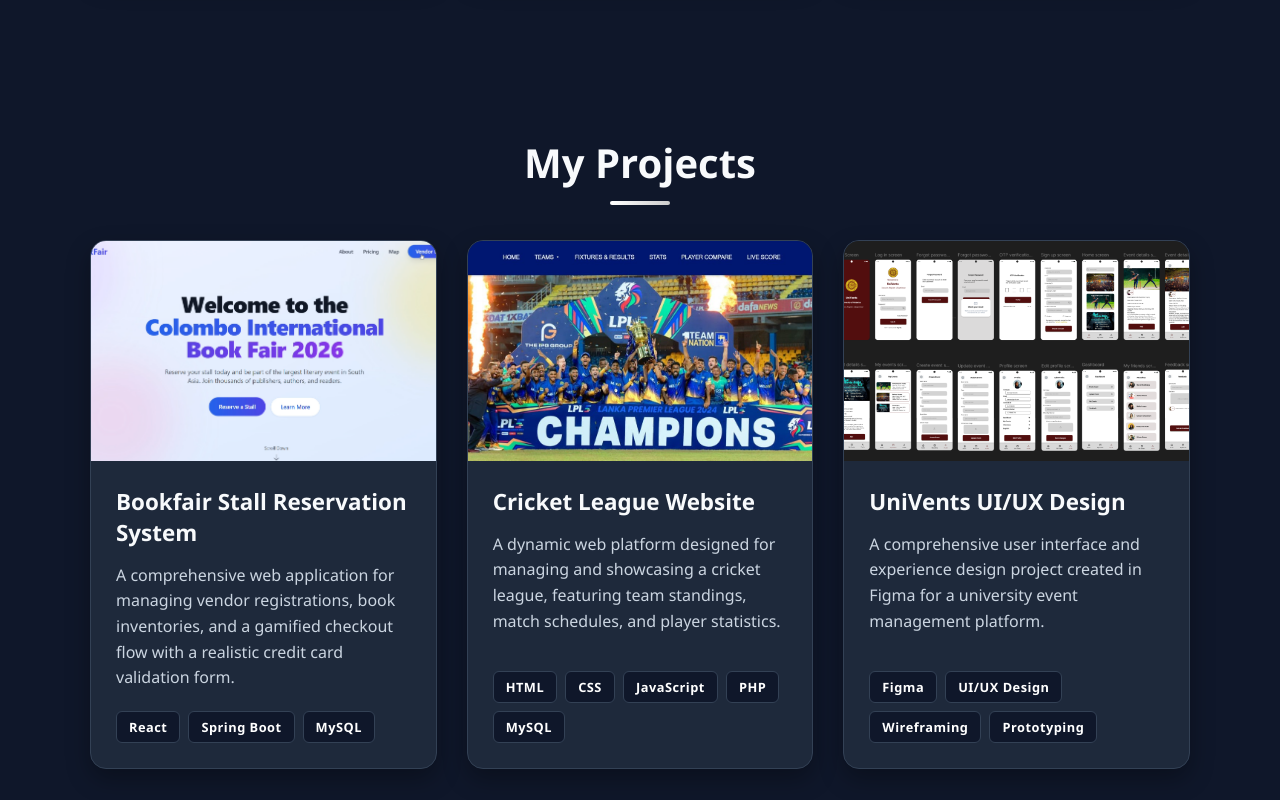
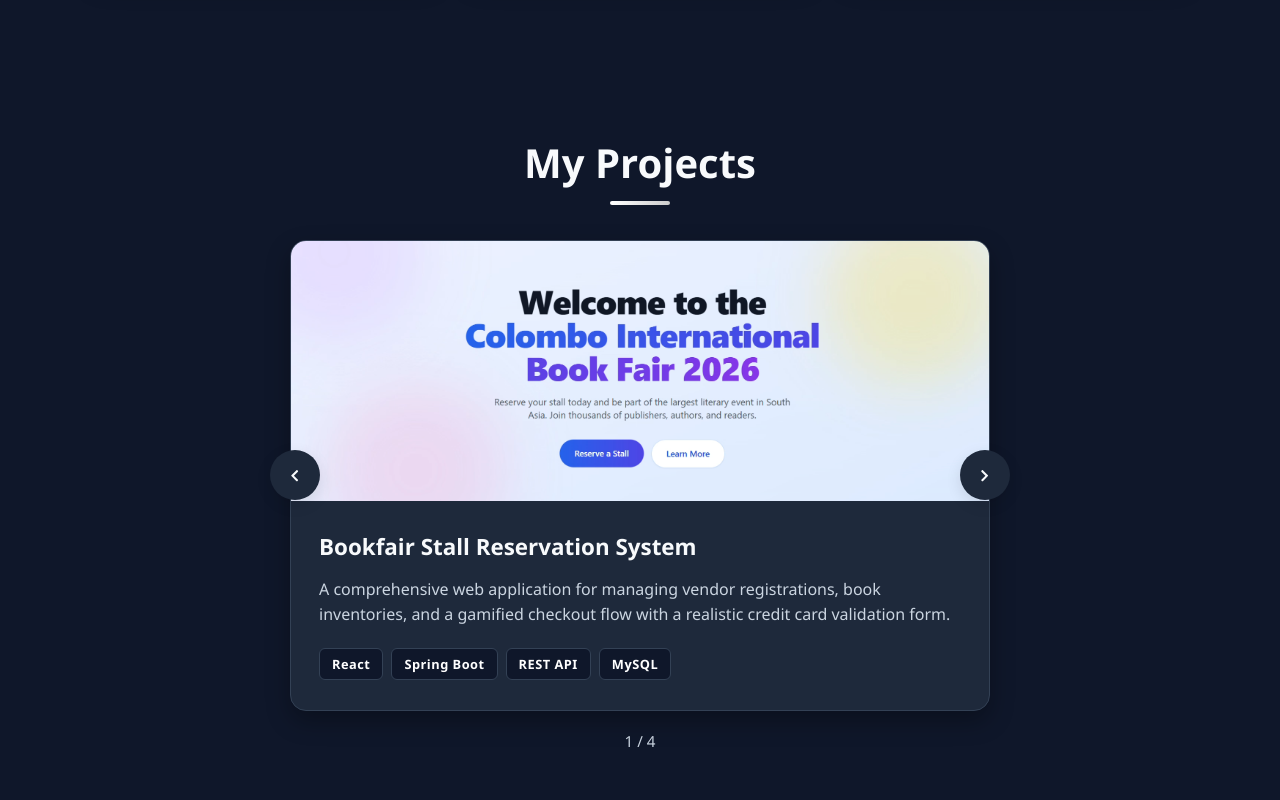
Before and after one commit to Dinuja937/my-portfolio, a React (Vite) app: page / in a window 1280 px wide. Shown: the part 4160-4960 px from the top of the page. Built offline with nearby package versions, Linux system fonts and the light colour scheme.

Commit message:
Add PetNest project and project slider

```diff
--- a/src/components/Projects/Projects.css
+++ b/src/components/Projects/Projects.css
@@ -8,36 +8,77 @@
 }
 
 .projects-container {
-  max-width: 1100px;
+  max-width: 1200px;
   width: 100%;
 }
 
-.projects-grid {
-  display: grid;
-  grid-template-columns: repeat(auto-fit, minmax(320px, 1fr));
-  gap: 30px;
+.projects-carousel {
   margin-top: 50px;
+  position: relative;
+  display: flex;
+  justify-content: center;
+  align-items: center;
+  gap: 20px;
+}
+
+.carousel-button {
+  width: 50px;
+  height: 50px;
+  border: none;
+  border-radius: 50%;
+  background-color: var(--card-bg);
+  color: var(--text-primary);
+  box-shadow: 0 5px 15px rgba(0, 0, 0, 0.1);
+  cursor: pointer;
+  transition: transform 0.2s ease, background-color 0.2s ease;
+  display: flex;
+  align-items: center;
+  justify-content: center;
+  position: absolute;
+  top: 50%;
+  transform: translateY(-50%);
+  z-index: 12;
+}
+
+.carousel-button:hover {
+  transform: translateY(-50%) translateY(-2px);
+  background-color: var(--border-color);
+}
+
+.carousel-button-left {
+  left: calc(50% - 370px);
+}
+
+.carousel-button-right {
+  right: calc(50% - 370px);
 }
 
 .project-card {
   display: flex;
   flex-direction: column;
+  align-items: stretch;
   background-color: var(--card-bg);
   border-radius: 16px;
   overflow: hidden;
   box-shadow: 0 10px 25px var(--card-shadow);
   border: 1px solid var(--border-color);
   transition: transform 0.3s ease, box-shadow 0.3s ease;
+  width: calc(100% - 40px);
+  max-width: 700px;
+  margin: 0 auto;
+  min-height: calc(45vh);
 }
 
 .project-card:hover {
   transform: translateY(-8px);
   box-shadow: 0 15px 35px var(--card-shadow);
+  border-color: var(--accent-color);
 }
 
 .project-image-container {
   width: 100%;
-  height: 220px;
+  min-width: auto;
+  height: 260px;
   position: relative;
   overflow: hidden;
 }
@@ -46,12 +87,14 @@
   width: 100%;
   height: 100%;
   object-fit: cover;
+  min-height: 100%;
   transition: transform 0.5s ease;
 }
 
 .project-card:hover .project-image {
   transform: scale(1.1);
 }
+
 
 .project-overlay {
   position: absolute;
@@ -104,10 +147,11 @@
 }
 
 .project-content {
-  padding: 25px;
+  padding: 30px 28px;
   display: flex;
   flex-direction: column;
   flex: 1;
+  width: 100%;
 }
 
 .project-title {
@@ -142,3 +186,65 @@
   border: 1px solid var(--border-color);
   letter-spacing: 0.5px;
 }
+
+.project-indicator {
+  margin-top: 20px;
+  text-align: center;
+  color: var(--text-secondary);
+  font-size: 0.95rem;
+}
+
+@media screen and (max-width: 960px) {
+  .projects-carousel {
+    grid-template-columns: 1fr;
+  }
+
+  .carousel-button {
+    width: 45px;
+    height: 45px;
+  }
+
+  .projects-carousel .project-card {
+    order: 2;
+    flex-direction: column;
+    min-height: auto;
+  }
+
+  .project-image-container {
+    width: 100%;
+    min-width: auto;
+    height: 220px;
+  }
+
+  .project-content {
+    width: 100%;
+  }
+
+  .carousel-button-left {
+    left: 12px;
+  }
+
+  .carousel-button-right {
+    right: 12px;
+  }
+}
+
+/* When navigated to via anchor (#projects), make the visible project card fill the viewport
+   while accounting for the sticky navbar height (80px) and some padding. */
+.projects-section:target {
+  padding-top: 80px;
+  padding-bottom: 20px;
+}
+
+.projects-section:target .project-card {
+  min-height: calc(50vh);
+  max-width: 700px;
+  width: calc(100vw - 40px);
+}
+
+@media screen and (max-width: 960px) {
+  .projects-section:target .project-card {
+    min-height: calc(60vh);
+    width: calc(100vw - 40px);
+  }
+}
--- a/src/components/Projects/Projects.jsx
+++ b/src/components/Projects/Projects.jsx
@@ -1,17 +1,20 @@
+import { useState } from 'react';
 import './Projects.css';
-import { FaGithub, FaExternalLinkAlt } from 'react-icons/fa';
+import { FaGithub, FaExternalLinkAlt, FaChevronLeft, FaChevronRight } from 'react-icons/fa';
 import bookfairImage from '../../assets/BookFair.png';
 import univentsImage from '../../assets/UniVents.png';
 import cricketImage from '../../assets/Cricket_League_Website.jpeg';
+import petnestImage from '../../assets/PetNest.png';
 
 function Projects() {
+  const [currentIndex, setCurrentIndex] = useState(0);
   const projectsData = [
     {
       id: 1,
       title: "Bookfair Stall Reservation System",
       description: "A comprehensive web application for managing vendor registrations, book inventories, and a gamified checkout flow with a realistic credit card validation form.",
       image: bookfairImage,
-      tags: ["React", "Spring Boot", "MySQL"],
+      tags: ["React", "Spring Boot", "REST API", "MySQL"],
       githubLink: "https://github.com/Dinuja937/bookfair-stall-reservation-system",
       liveLink: "#"
     },
@@ -26,6 +29,15 @@ function Projects() {
     },
     {
       id: 3,
+      title: "PetNest eCommerce Store",
+      description: "Developing a full-stack MERN eCommerce web application for a pet store with product listings, shopping cart, user authentication, order management, and admin dashboard features.",
+      image: petnestImage,
+      tags: ["MongoDB", "Express.js", "React.js", "Node.js", "Redux Toolkit", "Redis", "JWT Authentication", "Tailwind CSS", "Axios", "REST APIs", "Cloudinary"],
+      githubLink: "https://github.com/Dinuja937/petnest-ecommerce",
+      liveLink: "#"
+    },
+    {
+      id: 4,
       title: "UniVents UI/UX Design",
       description: "A comprehensive user interface and experience design project created in Figma for a university event management platform.",
       image: univentsImage,
@@ -35,25 +47,38 @@ function Projects() {
     }
   ];
 
+  const currentProject = projectsData[currentIndex];
+
+  const handlePrev = () => {
+    setCurrentIndex((prev) => (prev === 0 ? projectsData.length - 1 : prev - 1));
+  };
+
+  const handleNext = () => {
+    setCurrentIndex((prev) => (prev === projectsData.length - 1 ? 0 : prev + 1));
+  };
+
   return (
     <section id="projects" className="projects-section">
       <div className="projects-container">
         <h2 className="section-title">My Projects</h2>
 
-        <div className="projects-grid">
-          {projectsData.map((project) => (
-            <div className="project-card fade-in-up" key={project.id}>
+        <div className="projects-carousel">
+          <button type="button" className="carousel-button carousel-button-left" onClick={handlePrev} aria-label="Previous project">
+            <FaChevronLeft />
+          </button>
+
+          <div className="project-card fade-in-up">
             <div className="project-image-container">
-                <img src={project.image} alt={project.title} className="project-image" />
+              <img src={currentProject.image} alt={currentProject.title} className="project-image" />
               <div className="project-overlay">
                 <div className="project-links">
-                    {project.githubLink !== "#" && (
-                      <a href={project.githubLink} target="_blank" rel="noopener noreferrer" className="project-link" aria-label="GitHub">
+                  {currentProject.githubLink !== "#" && (
+                    <a href={currentProject.githubLink} target="_blank" rel="noopener noreferrer" className="project-link" aria-label="GitHub">
                       <FaGithub size={22} />
                     </a>
                   )}
-                    {project.liveLink !== "#" && (
-                      <a href={project.liveLink} target="_blank" rel="noopener noreferrer" className="project-link" aria-label="Live Demo">
+                  {currentProject.liveLink !== "#" && (
+                    <a href={currentProject.liveLink} target="_blank" rel="noopener noreferrer" className="project-link" aria-label="Live Demo">
                       <FaExternalLinkAlt size={20} />
                     </a>
                   )}
@@ -62,16 +87,23 @@ function Projects() {
             </div>
 
             <div className="project-content">
-                <h3 className="project-title">{project.title}</h3>
-                <p className="project-description">{project.description}</p>
+              <h3 className="project-title">{currentProject.title}</h3>
+              <p className="project-description">{currentProject.description}</p>
               <div className="project-tags">
-                  {project.tags.map((tag, index) => (
+                {currentProject.tags.map((tag, index) => (
                   <span key={index} className="project-tag">{tag}</span>
                 ))}
               </div>
             </div>
           </div>
-          ))}
+
+          <button type="button" className="carousel-button carousel-button-right" onClick={handleNext} aria-label="Next project">
+            <FaChevronRight />
+          </button>
+        </div>
+
+        <div className="project-indicator">
+          {currentIndex + 1} / {projectsData.length}
         </div>
       </div>
     </section>
```
Also changed, not shown: src/assets/PetNest.png (added). Lines whose indentation alone changed are shown as unchanged.
